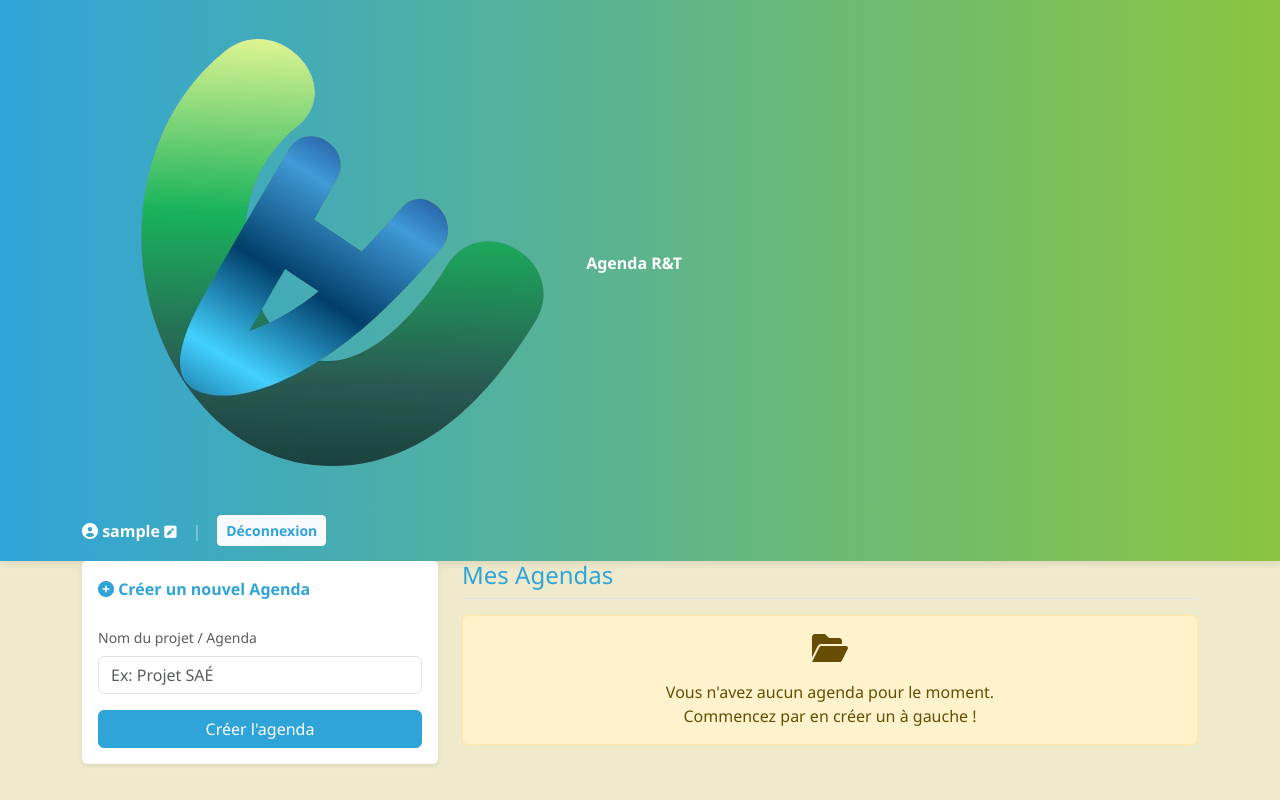
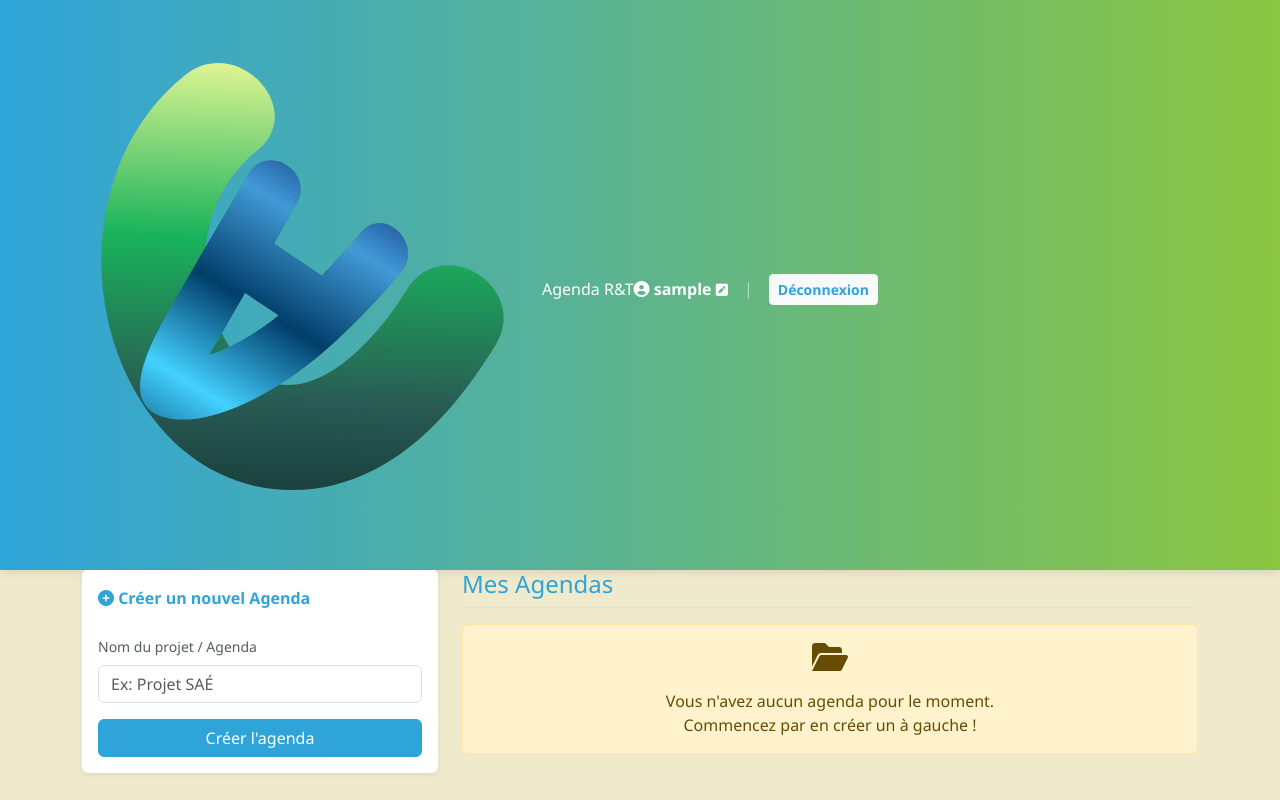
Before and after one commit to Regoboth95/SAE302, a Flask app: page / in a window 1280 px wide. Run offline with Flask 3, Linux system fonts and the light colour scheme; the visitor is signed in with stand-in values (Sample User, id 1); data that the repository does not hold is empty; some libraries are stand-ins or nearby versions.

Commit message:
Changements du Thème du site 7

```diff
--- a/templates/dashboard.html
+++ b/templates/dashboard.html
@@ -9,8 +9,9 @@
 </head>
 <body>
     <header>
-        <div class="container">
-            <a class="navbar-brand fw-bold" href="#">
+        <div class="container-fluid mt-4">
+        <div class="d-flex justify-content-between align-items-center mb-3">
+            <div class="d-flex align-items-center">
                 <img src="{{ url_for('static', filename='img/AgenColl.png') }}" alt="Logo">
                 Agenda R&T
             </a>
```
